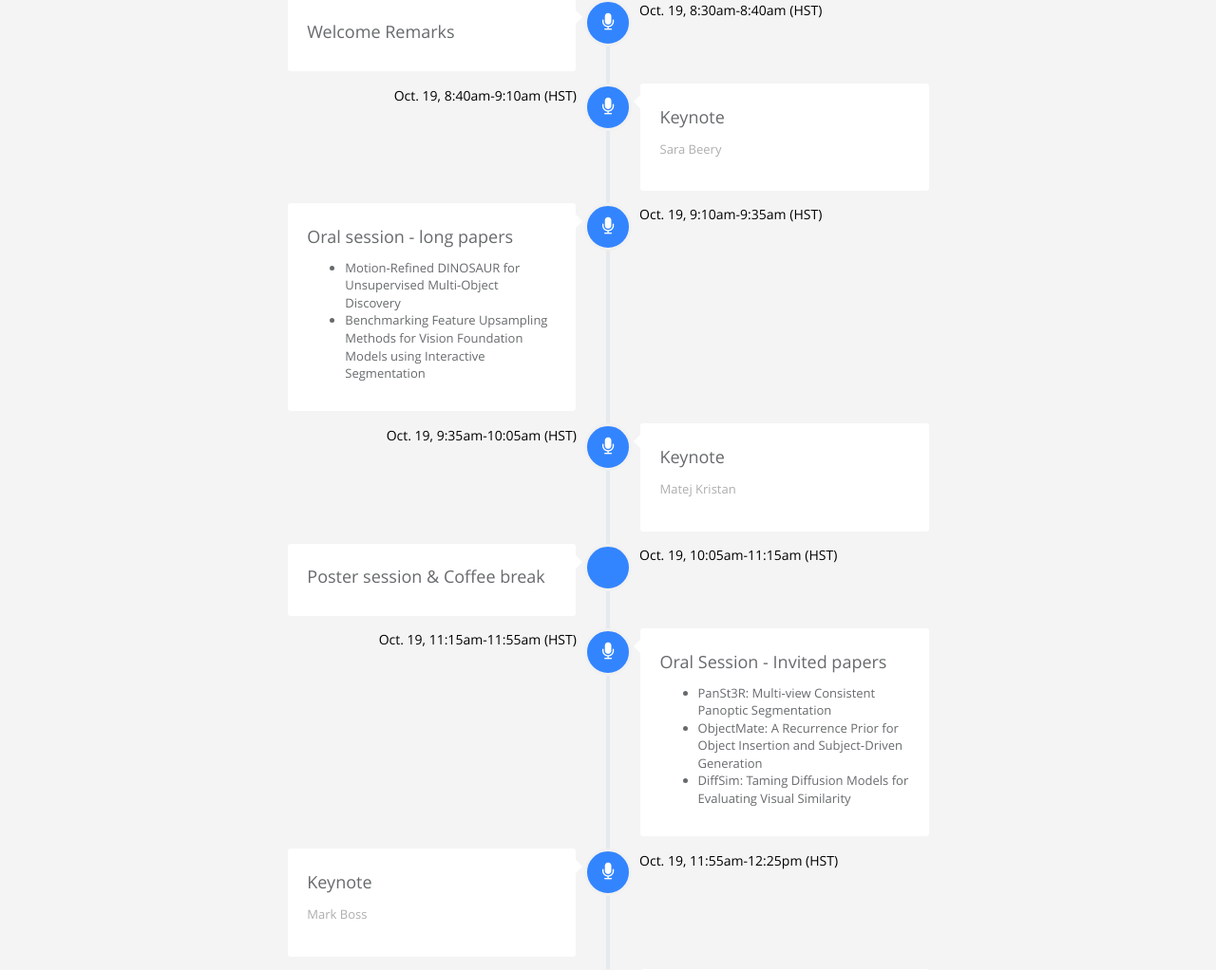
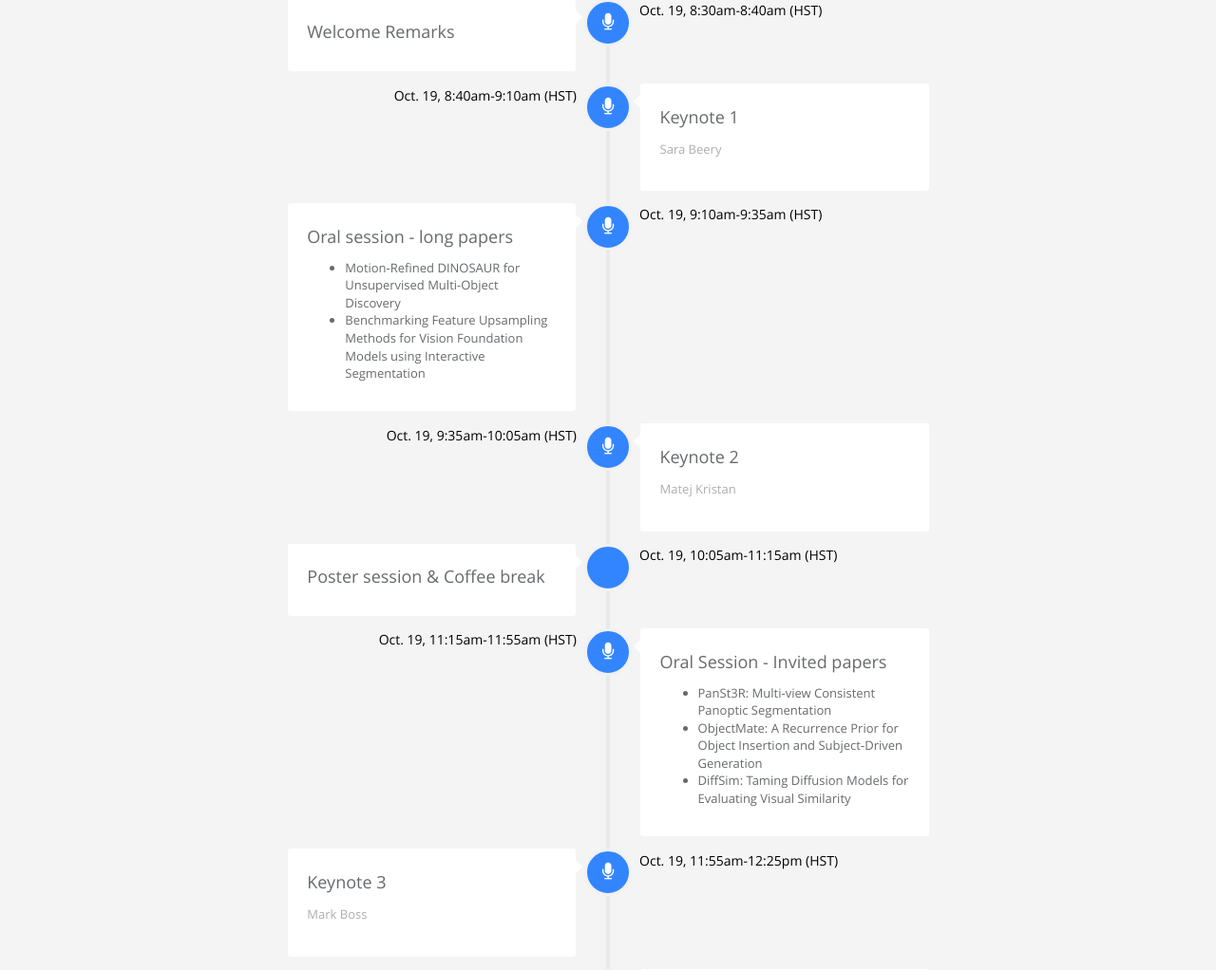
Before and after one commit to ilr-workshop/ICCVW2025, a Jekyll site: the page built from index.html, in a window 1280 px wide and 1400 px high, scrolled down 1198 px. Shown: the part 149-1171 px from the top of the window at 95% size. Built offline with Jekyll 4.4.1, drawn with Linux system fonts in a browser that asks for light colours.

Commit message:
Update timetable.yml

```diff
--- a/_data/index/timetable.yml
+++ b/_data/index/timetable.yml
@@ -12,7 +12,7 @@
   icon: fa-microphone
 
 - name:
-    detail: Keynote
+    detail: Keynote 1
   desc:
     title:
     detail: Sara Beery
@@ -35,7 +35,7 @@
   icon: fa-microphone
 
 - name:
-    detail: Keynote
+    detail: Keynote 2
   desc:
     title:
     detail: Matej Kristan
@@ -69,7 +69,7 @@
   icon: fa-microphone
 
 - name:
-    detail: Keynote
+    detail: Keynote 3
   desc:
     detail: Mark Boss
     title:
```
